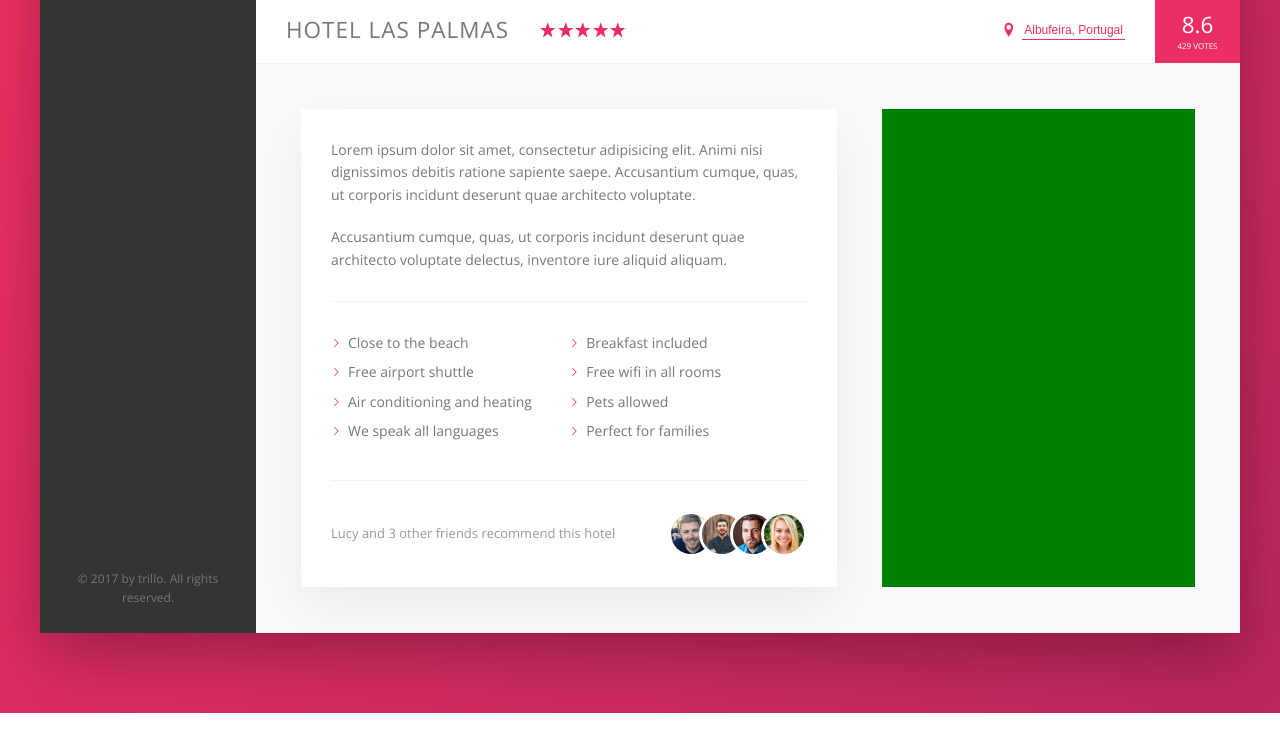
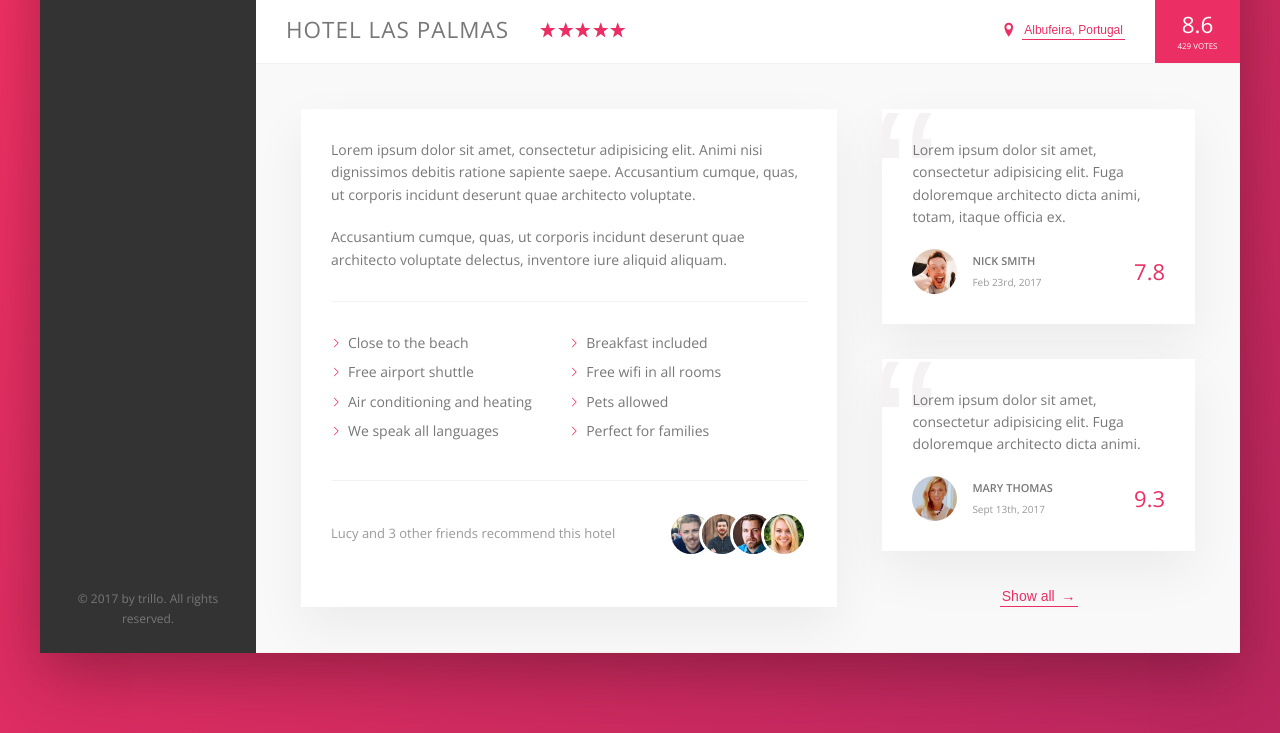
Before and after one commit to Davcode1234/Trillo-app, a plain HTML site: page index.html in a window 1280 px wide. Shown: the part 538-1271 px from the top of the page. Drawn offline with nearby package versions, Linux system fonts and the light colour scheme.

Commit message:
Add User review section

```diff
--- a/css/style.css
+++ b/css/style.css
@@ -69,13 +69,13 @@ body {
   flex: 1; }
 
 .detail {
+  font-size: 1.4rem;
   display: flex;
   padding: 4.5rem;
   background-color: var(--color-Grey-light-1);
   border-bottom: var(--line); }
 
 .description {
-  font-size: 1.4rem;
   background-color: #fff;
   box-shadow: var(--shadow-light);
   padding: 3rem;
@@ -83,8 +83,10 @@ body {
   margin-right: 4.5rem; }
 
 .user-reviews {
-  background-color: green;
-  flex: 1; }
+  flex: 1;
+  display: flex;
+  flex-direction: column;
+  align-items: center; }
 
 .logo {
   height: 3.5rem;
@@ -267,8 +269,13 @@ body {
   background-color: transparent;
   cursor: pointer;
   transition: all 0.2s; }
+  .btn-inline span {
+    margin-left: 3px; }
   .btn-inline:hover {
     color: var(--color-grey-dark-1); }
+    .btn-inline:hover span {
+      margin-left: 8px;
+      transition: margin-left 0.2s; }
   .btn-inline:focus {
     outline: none;
     animation: pulsate 1s infinite; }
@@ -306,7 +313,9 @@ body {
     margin-right: 0.7rem;
     background-color: var(--color-primary);
     -webkit-mask-image: url(../img/chevron-thin-right.svg);
-    -webkit-mask-size: cover; }
+    mask-image: url(../img/chevron-thin-right.svg);
+    -webkit-mask-size: cover;
+    mask-size: cover; }
 
 .recommend {
   font-size: 1.3rem;
@@ -323,3 +332,47 @@ body {
     border: 3px solid #fff; }
     .recommend__photo:not(:last-child) {
       margin-right: -1.5rem; }
+
+.review {
+  background-color: #fff;
+  box-shadow: var(--shadow-light);
+  padding: 3rem;
+  margin-bottom: 3.5rem;
+  position: relative;
+  overflow: hidden; }
+  .review__text {
+    margin-bottom: 2rem;
+    z-index: 10;
+    position: relative; }
+  .review__user {
+    display: flex;
+    align-items: center; }
+  .review__photo {
+    height: 4.5rem;
+    width: 4.5rem;
+    border-radius: 50%;
+    margin-right: 1.5rem; }
+  .review__user-box {
+    margin-right: auto; }
+  .review__user-name {
+    text-transform: uppercase;
+    font-size: 1.1rem;
+    font-weight: 600;
+    margin-bottom: 0.4rem; }
+  .review__user-date {
+    font-size: 1rem;
+    color: var(--color-Grey-dark-3); }
+  .review__rating {
+    font-size: 2.2rem;
+    color: var(--color-primary);
+    font-weight: 300; }
+  .review::before {
+    content: "\201C";
+    position: absolute;
+    top: -2.75rem;
+    left: -1rem;
+    line-height: 1;
+    font-size: 20rem;
+    color: var(--color-Grey-light-2);
+    font-family: sans-serif;
+    z-index: 1; }
--- a/index.html
+++ b/index.html
@@ -217,7 +217,49 @@
               </div>
             </div>
 
-            <div class="user-reviews"></div>
+            <div class="user-reviews">
+              <figure class="review">
+                <blockquote class="review__text">
+                  Lorem ipsum dolor sit amet, consectetur adipisicing elit. Fuga
+                  doloremque architecto dicta animi, totam, itaque officia ex.
+                </blockquote>
+
+                <figcaption class="review__user">
+                  <img
+                    src="img/user-1.jpg"
+                    alt="user 1"
+                    class="review__photo"
+                  />
+                  <div class="review__user-box">
+                    <p class="review__user-name">Nick Smith</p>
+                    <p class="review__user-date">Feb 23rd, 2017</p>
+                  </div>
+                  <div class="review__rating">7.8</div>
+                </figcaption>
+              </figure>
+
+              <figure class="review">
+                <blockquote class="review__text">
+                  Lorem ipsum dolor sit amet, consectetur adipisicing elit. Fuga
+                  doloremque architecto dicta animi.
+                </blockquote>
+
+                <figcaption class="review__user">
+                  <img
+                    src="img/user-2.jpg"
+                    alt="user 2"
+                    class="review__photo"
+                  />
+                  <div class="review__user-box">
+                    <p class="review__user-name">Mary Thomas</p>
+                    <p class="review__user-date">Sept 13th, 2017</p>
+                  </div>
+                  <div class="review__rating">9.3</div>
+                </figcaption>
+              </figure>
+
+              <button class="btn-inline">Show all <span>&rarr;</span></button>
+            </div>
           </div>
         </main>
       </div>
--- a/sass/_components.scss
+++ b/sass/_components.scss
@@ -270,8 +270,17 @@
   cursor: pointer;
   transition: all 0.2s;
 
+  & span {
+    margin-left: 3px;
+  }
+
   &:hover {
     color: var(--color-grey-dark-1);
+
+    span {
+      margin-left: 8px;
+      transition: margin-left 0.2s;
+    }
   }
 
   &:focus {
@@ -337,7 +346,9 @@
 
     background-color: var(--color-primary);
     -webkit-mask-image: url(../img/chevron-thin-right.svg);
+    mask-image: url(../img/chevron-thin-right.svg);
     -webkit-mask-size: cover;
+    mask-size: cover;
   }
 }
 
@@ -369,3 +380,67 @@
     }
   }
 }
+
+/////////////////
+//REVIEWS
+
+.review {
+  background-color: #fff;
+  box-shadow: var(--shadow-light);
+  padding: 3rem;
+  margin-bottom: 3.5rem;
+  position: relative;
+  overflow: hidden;
+
+  &__text {
+    margin-bottom: 2rem;
+    z-index: 10;
+    position: relative;
+  }
+
+  &__user {
+    display: flex;
+    align-items: center;
+  }
+
+  &__photo {
+    height: 4.5rem;
+    width: 4.5rem;
+    border-radius: 50%;
+    margin-right: 1.5rem;
+  }
+
+  &__user-box {
+    margin-right: auto;
+  }
+
+  &__user-name {
+    text-transform: uppercase;
+    font-size: 1.1rem;
+    font-weight: 600;
+    margin-bottom: 0.4rem;
+  }
+
+  &__user-date {
+    font-size: 1rem;
+    color: var(--color-Grey-dark-3);
+  }
+
+  &__rating {
+    font-size: 2.2rem;
+    color: var(--color-primary);
+    font-weight: 300;
+  }
+
+  &::before {
+    content: "\201C";
+    position: absolute;
+    top: -2.75rem;
+    left: -1rem;
+    line-height: 1;
+    font-size: 20rem;
+    color: var(--color-Grey-light-2);
+    font-family: sans-serif;
+    z-index: 1;
+  }
+}
--- a/sass/layout.scss
+++ b/sass/layout.scss
@@ -39,6 +39,7 @@
 }
 
 .detail {
+  font-size: 1.4rem;
   display: flex;
   padding: 4.5rem;
   background-color: var(--color-Grey-light-1);
@@ -46,7 +47,6 @@
 }
 
 .description {
-  font-size: 1.4rem;
   background-color: #fff;
   box-shadow: var(--shadow-light);
   padding: 3rem;
@@ -55,6 +55,9 @@
 }
 
 .user-reviews {
-  background-color: green;
   flex: 1;
+
+  display: flex;
+  flex-direction: column;
+  align-items: center;
 }
```
